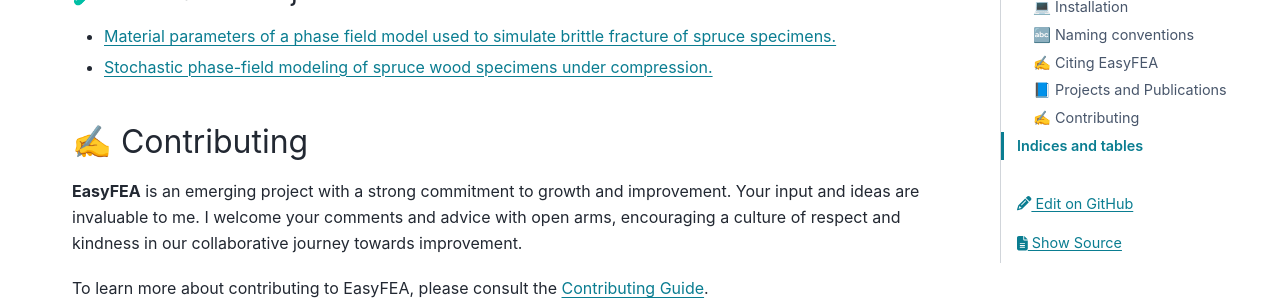
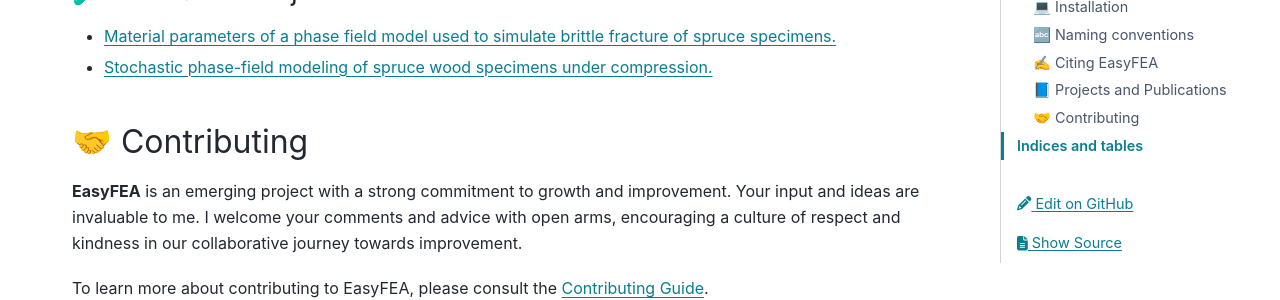
Before and after one commit to matnoel/EasyFEA, a Sphinx documentation site: the page built from docs/index.rst, in a window 1280 px wide and 900 px high, scrolled down 3940 px. Shown: the part 138-438 px from the top of the window. Built offline with Sphinx 7.4.7 and the PyData theme 0.15.4, drawn with Linux system fonts in a browser that asks for light colours; pages that are not in the unit, such as notebooks, are missing from menus.

```diff
--- a/docs/index.rst
+++ b/docs/index.rst
@@ -137,8 +137,8 @@ Bibtex:
 - `Material parameters of a phase field model used to simulate brittle fracture of spruce specimens. <https://archive.softwareheritage.org/browse/origin/directory/?origin_url=https://gitlab.univ-eiffel.fr/collaboration-msme-fcba/spruce-params>`_
 - `Stochastic phase-field modeling of spruce wood specimens under compression. <https://archive.softwareheritage.org/browse/origin/directory/?origin_url=https://gitlab.univ-eiffel.fr/collaboration-msme-fcba/spruce-stochastic>`_
 
-✍ Contributing
---------------
+🤝 Contributing
+---------------
 
 **EasyFEA** is an emerging project with a strong commitment to growth and improvement. Your input and ideas are invaluable to me. I welcome your comments and advice with open arms, encouraging a culture of respect and kindness in our collaborative journey towards improvement.
 
```
